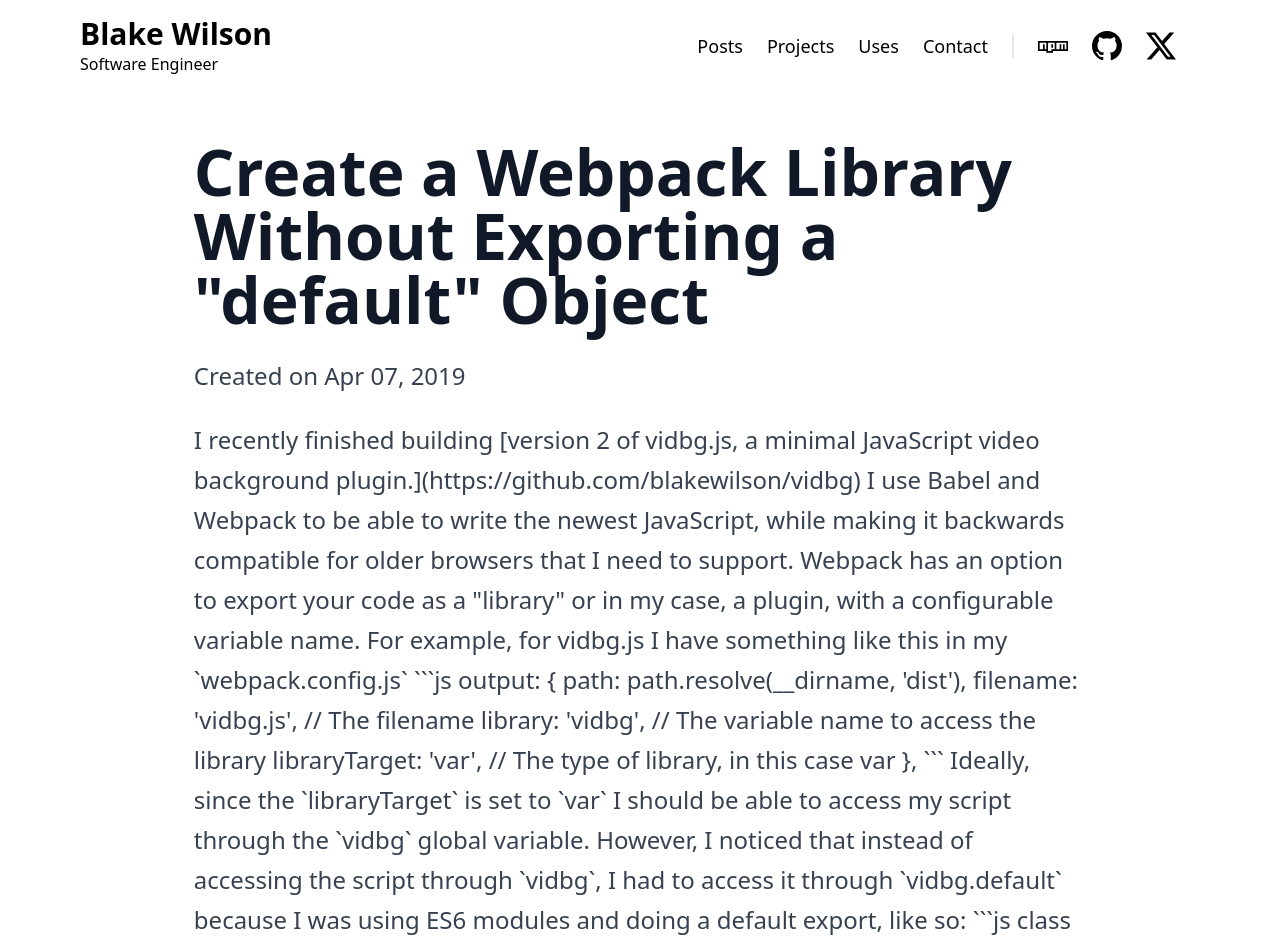
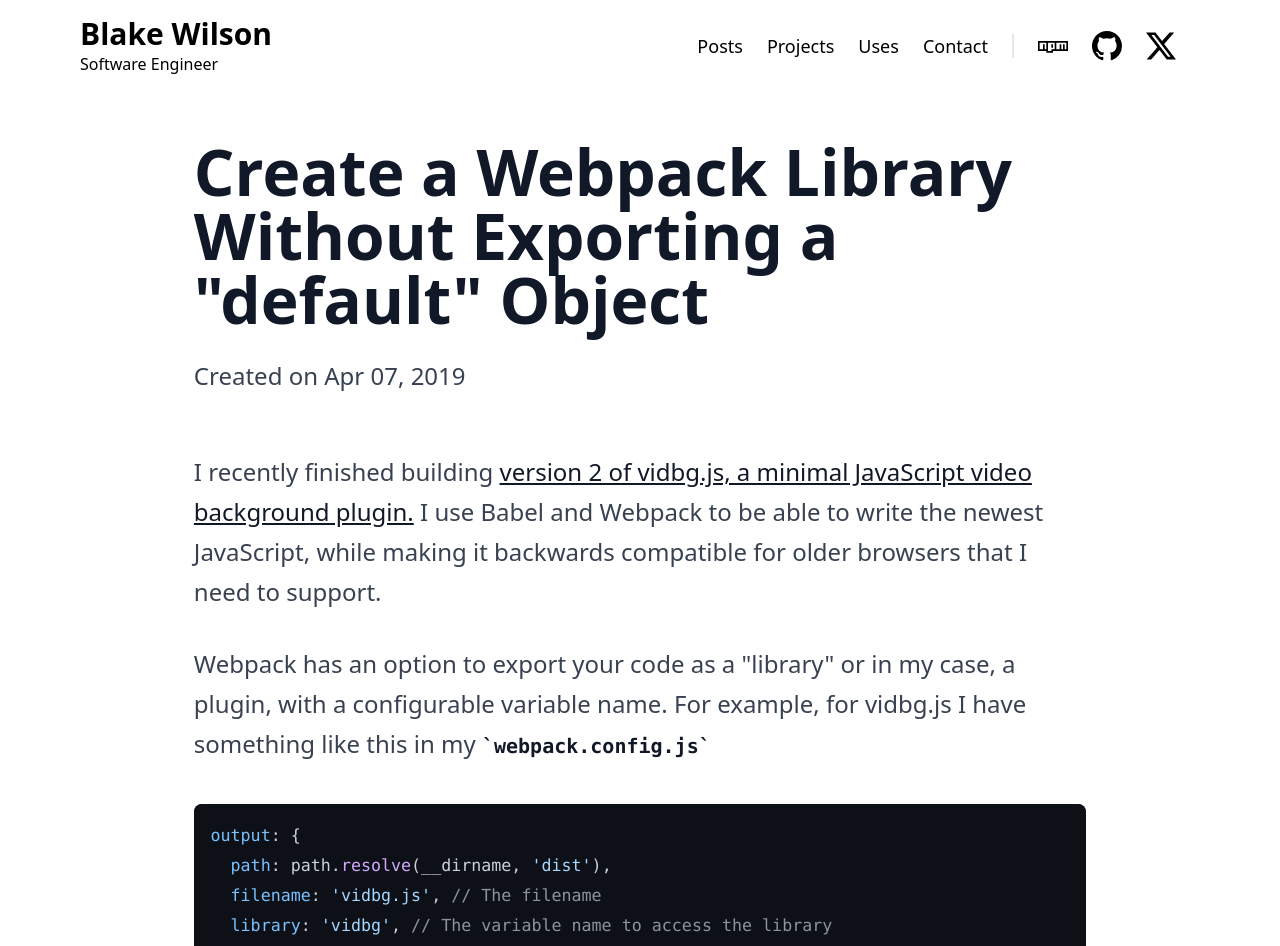
Before and after one commit to blakewilson/blake.id, a Next.js app: page /create-a-webpack-library-without-exporting-a-default-object in a window 1280 px wide. Shown: the top 946 px of the page. Built offline with nearby package versions, Linux system fonts and the light colour scheme.

Commit message:
fix markdown posts, update seo fields

```diff
--- a/app/[slug]/page.tsx
+++ b/app/[slug]/page.tsx
@@ -1,5 +1,4 @@
-
-import { MDXRemote } from 'next-mdx-remote/rsc'
+import { MDXRemote } from "next-mdx-remote/rsc";
 import { GetStaticPropsContext } from "next";
 import Head from "next/head";
 import FormatDate from "../../components/format-date";
@@ -8,7 +7,8 @@ import PostContent from "../../components/postContent";
 import SEO from "../../components/seo";
 import { getAllPosts, getPostBySlug } from "../../lib/api";
 import markdownToHtml from "../../lib/markdownToHtml";
-import dynamic from 'next/dynamic'
+import dynamic from "next/dynamic";
+import {notFound} from 'next/navigation'
 
 export type Author = {
 name: string;
@@ -26,8 +26,23 @@ export type PostType = {
 content: string;
 };
 
+type Props = {
+  params: {
+    slug: string;
+  }
+}
 
-export default async function Post({ params }: { params: string}) {
+export async function generateMetadata({params}: Props) {
+  const post = getPostBySlug(params.slug, [
+    "title"
+  ])
+
+  return {
+    title: `${post?.title ?? ''} | Blake Wilson - Software Engineer and Creator" `,
+  }
+}
+
+export default async function Post({ params }: Props) {
   const post = getPostBySlug(params.slug, [
       "title",
       "date",
@@ -38,18 +53,14 @@ export default async function Post({ params }: { params: string}) {
       "coverImage",
   ]);
 
+  if(!post) {
+    return notFound()
+  }
+
   const content = await markdownToHtml(post.content || "");
-
-
 
   return (
     <>
-      { /*
-      <SEO
-        title={`${post.title} | Blake Wilson - Software Engineer and Creator`}
-        description={post.content}
-        imageUrl={post?.coverImage}
-      /> */}
       <Header />
 
       <main className="container max-w-6xl mx-auto p-4">
@@ -70,7 +81,7 @@ export default async function Post({ params }: { params: string}) {
             )}
           </div>
 
-        <div dangerouslySetInnerHTML={{ __html: post.content }} />
+          <div dangerouslySetInnerHTML={{ __html: content }} />
         </PostContent>
       </main>
     </>
--- a/app/layout.tsx
+++ b/app/layout.tsx
@@ -1,10 +1,5 @@
 import "../styles/globals.css";
 import "highlight.js/styles/github-dark.css";
-
-export const metadata = {
-  title: "Projects | Blake Wilson - Software Engineer and Creator" ,
-  description: 'Generated by Next.js',
-}
 
 export default function RootLayout({
   children,
--- a/app/posts/page.tsx
+++ b/app/posts/page.tsx
@@ -7,11 +7,16 @@ import SEO from "../../components/seo";
 import { getAllPosts } from "../../lib/api";
 import { PostType } from "./../../pages/[slug]";
 
+
+export const metadata = {
+  title: "All Posts | Blake Wilson - Software Engineer and Creator",
+}
+
 export default async function Home() {
   const allPosts = getAllPosts(["slug", "title", "date", "content"]);
+
   return (
     <>
-      { /* <SEO title="All Posts | Blake Wilson - Software Engineer and Creator" /> */ }
       <Header />
 
       <div className="container max-w-6xl mx-auto p-4">
--- a/app/projects/page.tsx
+++ b/app/projects/page.tsx
@@ -9,10 +9,13 @@ import VideoBackgroundProImage from '../../public/projects/video-background-pro.
 import VideoBackgroundImage from '../../public/projects/video-background.png'
 import DirectionsLinkGeneratorImage from '../../public/projects/directions-link-generator.png'
 
+export const metadata = {
+  title: "Projects | Blake Wilson - Software Engineer and Creator",
+}
+
 export default async function Projects() {
   return (
     <>
-      { /* <SEO title="Projects | Blake Wilson - Software Engineer and Creator" /> */ }
       <Header />
 
       <div className="container max-w-2xl mx-auto p-4">
--- a/app/uses/page.tsx
+++ b/app/uses/page.tsx
@@ -5,10 +5,13 @@ import { PostType } from "./../../pages/[slug]";
 import Image from "next/image";
 import DeskImage from "../../public/desk.jpeg";
 
+export const metadata = {
+  title: "Uses | Blake Wilson - Software Engineer and Creator",
+}
+
 export default function Home({ allPosts }: { allPosts: PostType[] }) {
   return (
     <>
-      { /* <SEO title="Uses | Blake Wilson - Software Engineer and Creator" /> */ }
       <Header />
 
       <div className="container max-w-6xl mx-auto p-4">
--- a/lib/api.ts
+++ b/lib/api.ts
@@ -11,7 +11,14 @@ export function getPostSlugs() {
 export function getPostBySlug(slug: string, fields: string[] = []) {
   const realSlug = slug.replace(/\.md$/, "");
   const fullPath = join(postsDirectory, `${realSlug}.md`);
-  const fileContents = fs.readFileSync(fullPath, "utf8");
+
+  let fileContents;
+
+  try {
+    fileContents = fs.readFileSync(fullPath, "utf8");
+  } catch(err) {
+    return null;
+  }
   const { data, content } = matter(fileContents);
 
   type Items = {
```
Also changed, not shown: 1 other file (tests, documents, lock files or other folders). Lines whose indentation alone changed are shown as unchanged.
